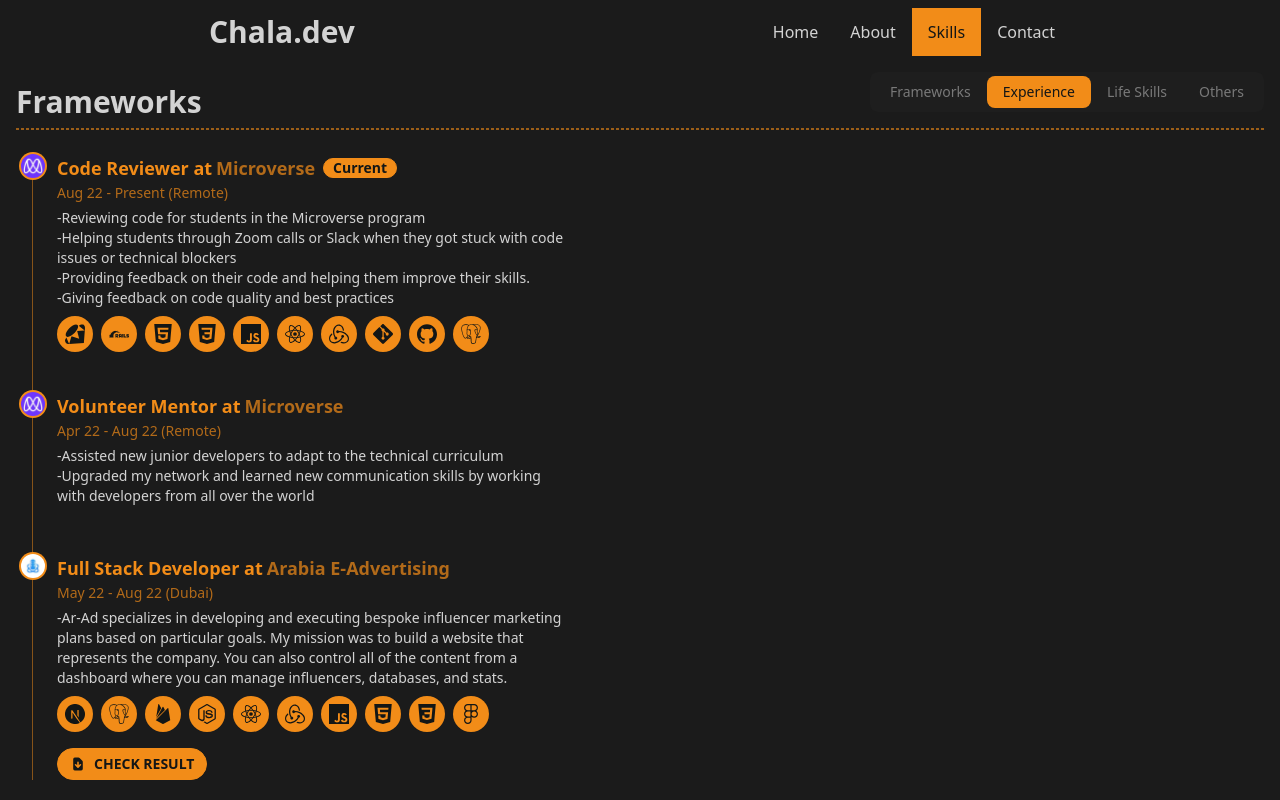
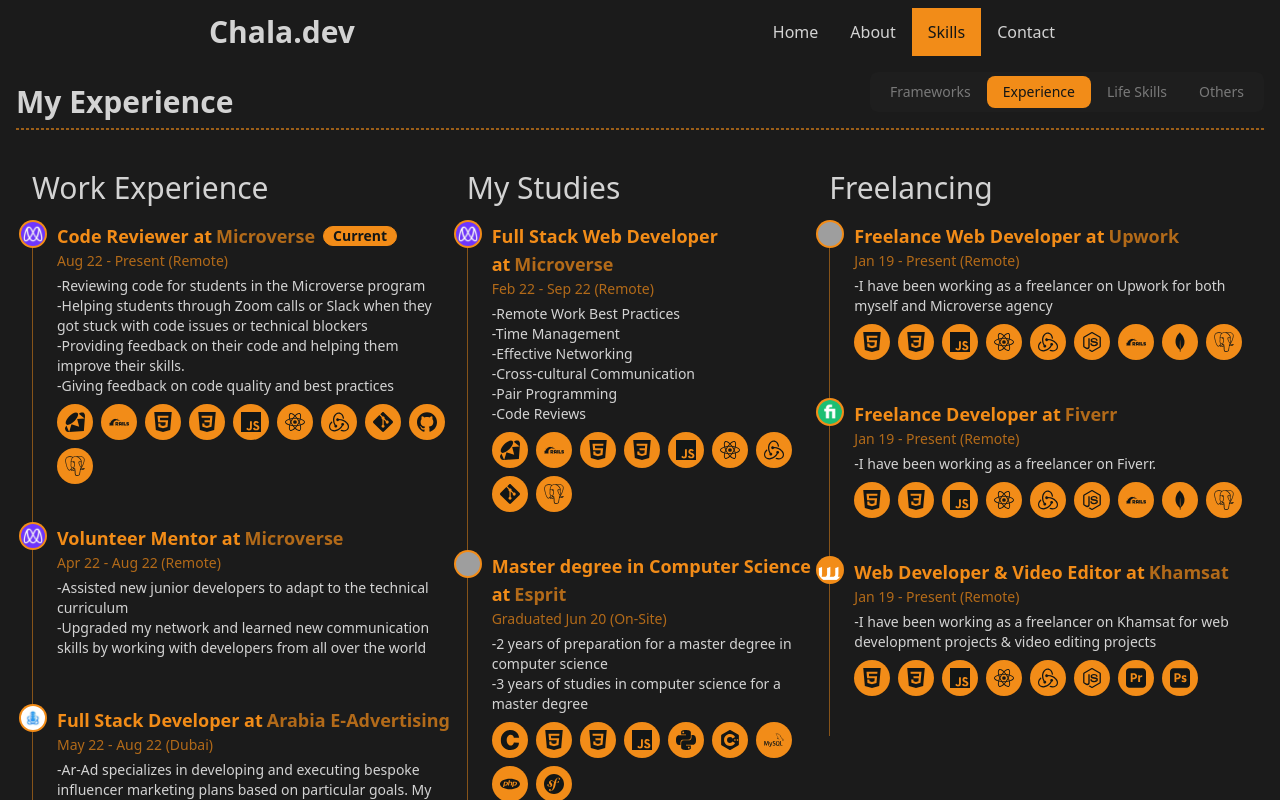
Before and after one commit to ichala/chala-portfolio, a React (Create React App) app: page /skills/experience in a window 1280 px wide. Built offline with nearby package versions, Linux system fonts and the light colour scheme; grey boxes are pictures that could not be loaded.

Commit message:
Add Dynamic career

```diff
--- a/src/pages/Skills/Experience/Experience.jsx
+++ b/src/pages/Skills/Experience/Experience.jsx
@@ -1,6 +1,7 @@
-import React from 'react';
-// import { motion } from 'framer-motion';
-import IconGenerator from '../../../config/IconGenerator';
+import React, { useEffect } from 'react';
+import { useOutletContext } from 'react-router-dom';
+import { motion } from 'framer-motion';
+import TimeLine from '../../../components/Skills/Experience/TimeLine';
 
 const Career = [
   {
@@ -74,71 +75,194 @@
   },
 
 ];
+const Studies = [
+  {
+    name: 'Full Stack Web Developer',
+    company: 'Microverse',
+    companyLogo: '/assets/company-logos/microverse.jpg',
+    companyLink: 'https://www.microverse.org/',
+    location: 'Remote',
+    date: 'Feb 22 - Sep 22',
+    description: [
+      'Remote Work Best Practices',
+      'Time Management',
+      'Effective Networking',
+      'Cross-cultural Communication',
+      'Pair Programming',
+      'Code Reviews',
+    ],
+    tools: [
+      'Ruby',
+      'Ruby on Rails',
+      'HTML',
+      'CSS',
+      'JavaScript',
+      'React',
+      'Redux',
+      'Git',
+      'Postgres',
+    ],
+  },
+  {
+    name: 'Master degree in Computer Science',
+    company: 'Esprit',
+    companyLogo: '/assets/company-logos/esprit.png',
+    companyLink: 'https://www.esprit.tn/',
+    location: 'On-Site',
+    date: 'Graduated Jun 20',
+    description: [
+      '2 years of preparation for a master degree in computer science',
+      '3 years of studies in computer science for a master degree',
+    ],
+    tools: [
+      'C',
+      'HTML',
+      'CSS',
+      'JavaScript',
+      'Python',
+      'C++',
+      'MySQL',
+      'PHP',
+      'Symfony',
+    ],
+  },
+  {
+    name: 'Bachelor in Computer Science',
+    company: 'high school',
+    companyLogo: '/assets/company-logos/Bac.png',
+    companyLink: 'http://www.education.gov.tn/',
+    location: 'On-Site',
+    date: 'Graduated Jun 15',
+    description: [
+      '9 years of primary and secondary education',
+      '2 years of studies in science and technology',
+      '3 years of studies in computer science for a bachelor degree',
+    ],
+    tools: [
+      'C',
+      'HTML',
+      'CSS',
+      'JavaScript',
+      'Java',
+      'Python',
+      'C++',
+      'MySQL',
+    ],
+  },
+];
+const Freelance = [
+  {
+    name: 'Freelance Web Developer',
+    company: 'Upwork',
+    companyLogo: '/assets/company-logos/upwork.ico',
+    companyLink: 'https://www.upwork.com/ag/microverse/',
+    location: 'Remote',
+    date: 'Jan 19 - Present',
+    description: [
+      'I have been working as a freelancer on Upwork for both myself and Microverse agency',
+    ],
+    tools: [
+      'HTML',
+      'CSS',
+      'JavaScript',
+      'React',
+      'Redux',
+      'NodeJs',
+      'Ruby on Rails',
+      'MongoDB',
+      'Postgres',
+    ],
+  },
+  {
+    name: 'Freelance Developer',
+    company: 'Fiverr',
+    companyLogo: '/assets/company-logos/fiver.png',
+    companyLink: 'https://www.fiverr.com/',
+    location: 'Remote',
+    date: 'Jan 19 - Present',
+    description: [
+      'I have been working as a freelancer on Fiverr.',
+    ],
+    tools: [
+      'HTML',
+      'CSS',
+      'JavaScript',
+      'React',
+      'Redux',
+      'NodeJs',
+      'Ruby on Rails',
+      'MongoDB',
+      'Postgres',
+    ],
+  },
 
-const Experience = () => (
-  <div className="p-4">
+  {
+    name: 'Web Developer & Video Editor',
+    company: 'Khamsat',
+    companyLogo: '/assets/company-logos/khamsat.png',
+    companyLink: 'https://khamsat.com/user/alijand',
+    location: 'Remote',
+    date: 'Jan 19 - Present',
+    description: [
+      'I have been working as a freelancer on Khamsat for web development projects & video editing projects',
+    ],
+    tools: [
+      'HTML',
+      'CSS',
+      'JavaScript',
+      'React',
+      'Redux',
+      'NodeJs',
+      'AdobePremiere',
+      'AdobePhotoshop',
 
-    <ol className="relative border-l border-primary/50 ">
-      {Career.map((item) => (
-        <li key={item.name} className="mb-10 ml-6">
-          <span className="absolute flex items-center justify-center w-6 h-6 bg-primary rounded-full -left-3 ring-2 ring-primary ">
-            <div className="avatar">
-              <div className="w-6 h-6 rounded-full">
-                <img alt="a" src={item.companyLogo} />
-              </div>
-            </div>
-          </span>
-          <h3 className="flex items-center mb-1 text-lg font-semibold text-primary ">
-            <span>
-              {item.name}
-              {' '}
-              at
-              <a href={item.companyLink} target="_blank" className="text-primary/70 hover:underline ml-1" rel="noreferrer">
-                {item.company}
-              </a>
-            </span>
-            {item.current && (
-            <span className="badge badge-primary ml-2">Current</span>
-            )}
-          </h3>
-          <time className="block mb-2 text-sm font-normal leading-none text-primary/70 ">
-            {item.date}
-            {' '}
-            (
-            {item.location}
-            )
-          </time>
-          <ul>
-            {item.description.map((desc) => (
-              <li key={desc}>
-                <p className=" text-sm font-normal max-w-lg">
-                  -
-                  {desc}
-                </p>
-              </li>
-            ))}
-            <li className="flex gap-2 flex-wrap my-2 ">
-              {item.tools?.map((tool) => (
-                <span key={tool} className="rounded-full bg-primary  p-2 justify-center items-center text-primary-content tooltip tooltip-primary" data-tip={tool}>
-                  {IconGenerator(tool, 20)}
-                </span>
-              ))}
-            </li>
+    ],
 
-          </ul>
+  },
+];
 
-          {item.result && (
-          <a href={item.result} className="btn mt-2 items-center btn-sm btn-primary rounded-full ">
-            <svg className="w-4 h-4 mr-2" fill="currentColor" viewBox="0 0 20 20" xmlns="http://www.w3.org/2000/svg"><path fillRule="evenodd" d="M6 2a2 2 0 00-2 2v12a2 2 0 002 2h8a2 2 0 002-2V7.414A2 2 0 0015.414 6L12 2.586A2 2 0 0010.586 2H6zm5 6a1 1 0 10-2 0v3.586l-1.293-1.293a1 1 0 10-1.414 1.414l3 3a1 1 0 001.414 0l3-3a1 1 0 00-1.414-1.414L11 11.586V8z" clipRule="evenodd" /></svg>
-            Check Result
-          </a>
-          )}
-        </li>
-      ))}
+const Experience = () => {
+  const { setTitle } = useOutletContext();
+  useEffect(() => {
+    setTitle('My Experience');
+  }, [setTitle]);
 
-    </ol>
-  </div>
+  return (
+    <div className="p-4 flex flex-col lg:flex-row items-start justify-start gap-4 ">
+      <motion.div
+        initial={{ opacity: 0 }}
+        animate={{ opacity: 1 }}
+        transition={{ delay: 0.3 }}
+        exit={{ opacity: 0 }}
+        className="flex flex-col"
+      >
+        <h2 className="py-4 text-3xl">Work Experience</h2>
+        <TimeLine career={Career} />
+      </motion.div>
+      <motion.div
+        initial={{ opacity: 0 }}
+        animate={{ opacity: 1 }}
+        transition={{ delay: 0.4 }}
+        exit={{ opacity: 0 }}
+        className="flex flex-col"
+      >
+        <h2 className="py-4 text-3xl">My Studies</h2>
+        <TimeLine career={Studies} />
+      </motion.div>
+      <motion.div
+        initial={{ opacity: 0 }}
+        animate={{ opacity: 1 }}
+        transition={{ delay: 0.5 }}
+        exit={{ opacity: 0 }}
+        className="flex flex-col"
+      >
+        <h2 className="py-4 text-3xl">Freelancing</h2>
+        <TimeLine career={Freelance} />
+      </motion.div>
 
-);
+    </div>
+
+  );
+};
 
 export default Experience;
--- a/src/pages/Skills/Frameworks/Frameworks.jsx
+++ b/src/pages/Skills/Frameworks/Frameworks.jsx
@@ -1,4 +1,4 @@
-import React from 'react';
+import React, { useEffect } from 'react';
 import {
   SiBootstrap,
   SiFirebase,
@@ -16,8 +16,9 @@
   SiYarn,
 } from 'react-icons/si';
 import { motion } from 'framer-motion';
+import { useOutletContext } from 'react-router-dom';
 import PcSvg from '../../../components/Skills/PcSvg';
-import ProgramingLanguages from '../../../components/Skills/ProgramingLanguages';
+import ProgramingLanguages from '../../../components/Skills/Frameworks/ProgramingLanguages';
 import Framework from '../../../components/Skills/Frameworks/Framework';
 
 const FrameworkList = [
@@ -94,7 +95,13 @@
   },
 ];
 
-const Frameworks = () => (
+const Frameworks = () => {
+  const { setTitle } = useOutletContext();
+  useEffect(() => {
+    setTitle('Frameworks');
+  }, [setTitle]);
+
+  return (
     <div className="flex gap-2 flex-col justify-center items-center lg:flex-row lg:justify-start lg:items-start">
       <div className="left-content">
         <ProgramingLanguages />
@@ -134,5 +141,6 @@
       </div>
     </div>
   );
+};
 
 export default Frameworks;
```
Lines whose indentation alone changed are shown as unchanged.
